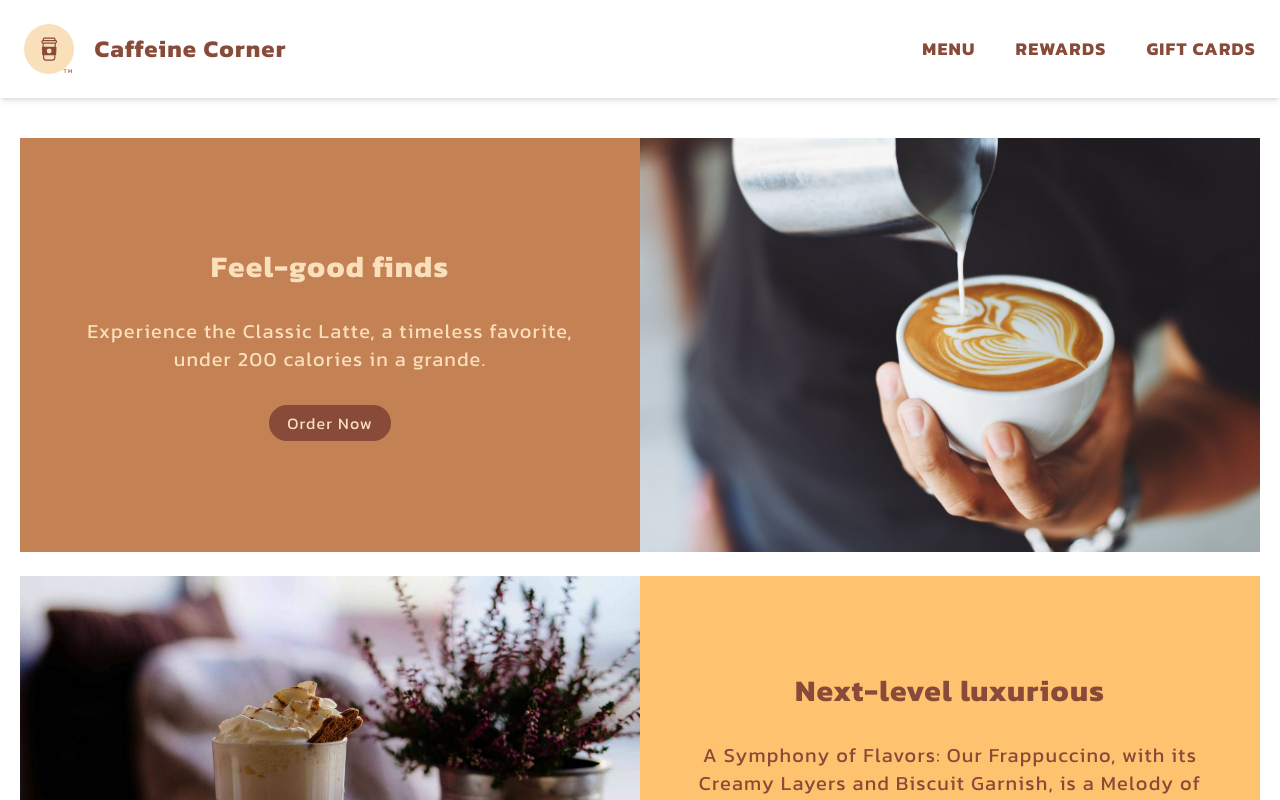
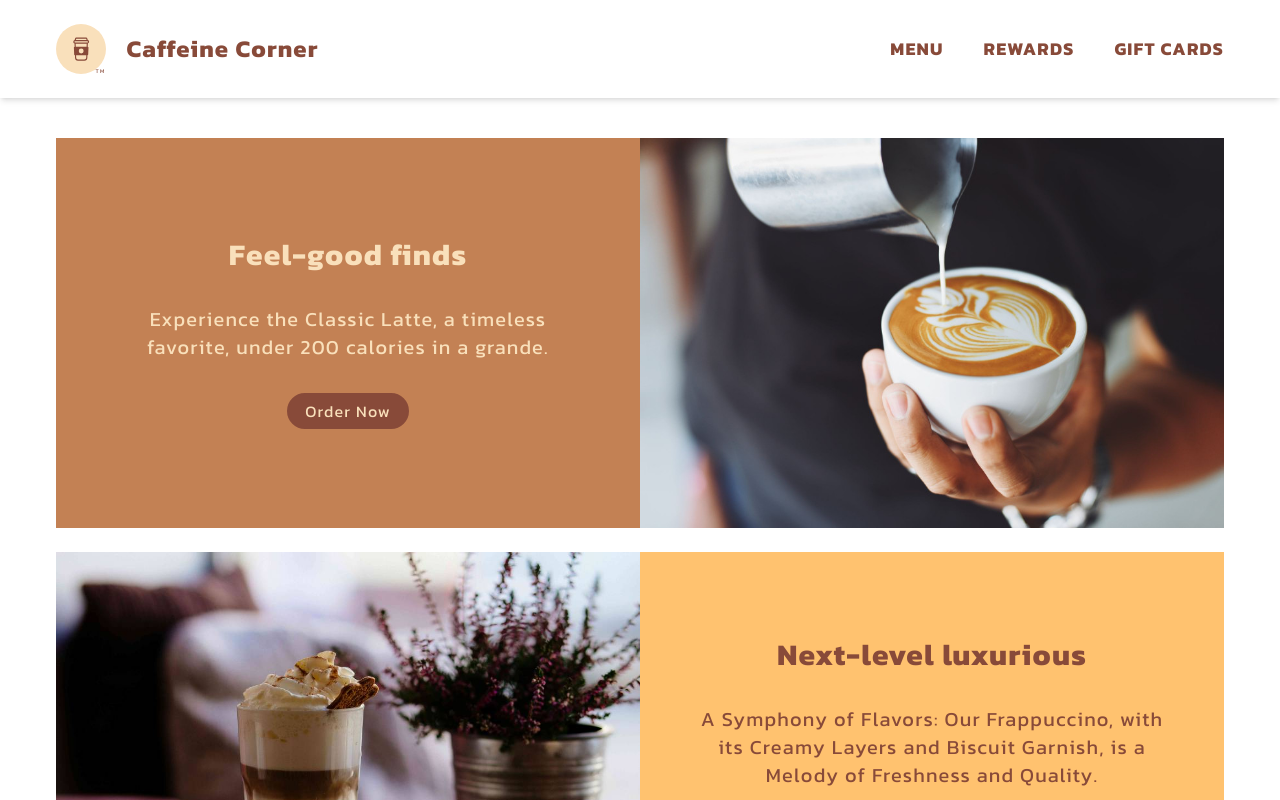
Before and after one commit to an4s911/caffeine-corner, a React (Create React App) app: page / in a window 1280 px wide. Shown: the top 800 px of the page. Built offline with nearby package versions, Linux system fonts and the light colour scheme.

Commit message:
X padding on xl screens

```diff
--- a/src/components/Header.jsx
+++ b/src/components/Header.jsx
@@ -36,7 +36,7 @@ function Header() {
 
     return (
         <header className="relative w-full z-10 mb-6 md:shadow-md">
-            <div className="flex shadow-md md:shadow-none bg-white justify-between items-center p-3 md:p-6 max-w-screen-2xl mx-auto">
+            <div className="flex shadow-md md:shadow-none bg-white justify-between items-center p-3 md:p-6 xl:px-14 max-w-screen-2xl mx-auto">
                 <Link to="/" className="logo flex items-center gap-5">
                     <Logo size={7} />
                     <div className="text-primary text-xl lg:text-2xl font-bold">
--- a/src/components/Main.jsx
+++ b/src/components/Main.jsx
@@ -7,7 +7,7 @@ import image4 from "../images/card/4.jpg";
 function Main() {
     const orderNowUrl = "/order-now";
     return (
-        <main className="flex flex-col gap-6 mb-6 max-w-screen-2xl mx-auto xl:px-5 xl:py-4">
+        <main className="flex flex-col gap-6 mb-6 max-w-screen-2xl mx-auto xl:px-14 xl:py-4">
             <Card
                 image={image1}
                 buttonLinkUrl={orderNowUrl}
--- a/src/components/Menu.jsx
+++ b/src/components/Menu.jsx
@@ -35,7 +35,7 @@ function Menu() {
     const signatureRef = useRef(null);
 
     return (
-        <div id="menu" className="flex flex-col gap-8 px-8 py-10">
+        <div id="menu" className="flex flex-col gap-8 px-8 py-10 xl:px-14">
             <h2 className="text-3xl text-primary font-bold">Menu</h2>
             <div className="grid grid-cols-1 md:grid-cols-2 lg:grid-cols-3 gap-12">
                 <div className="food-category">
```
